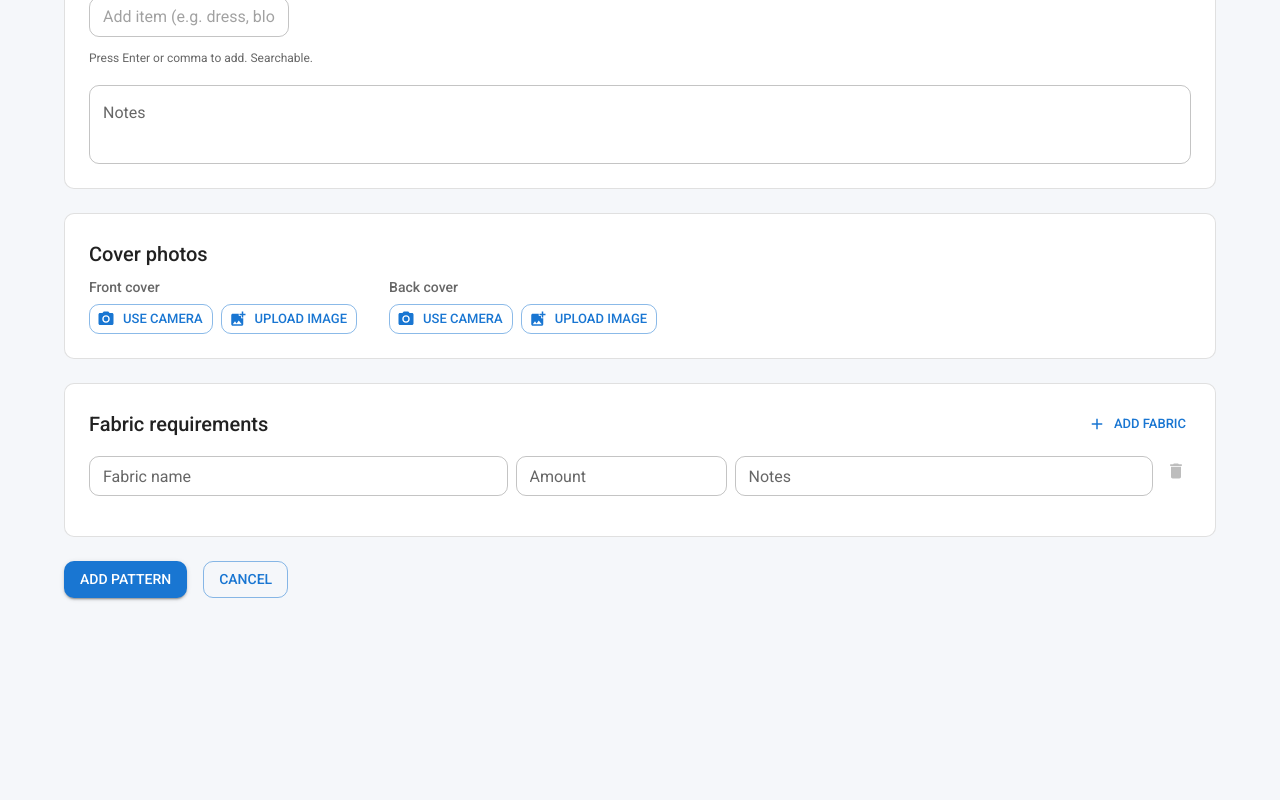
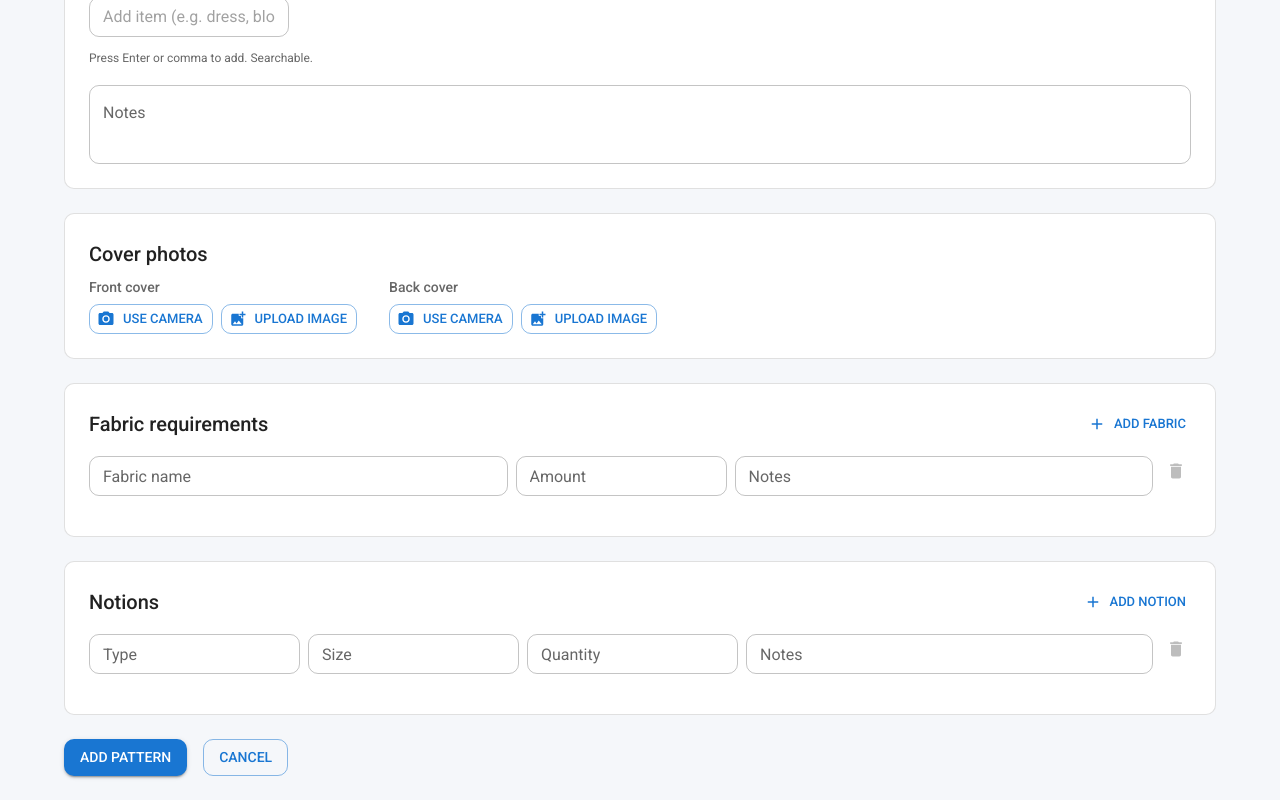
Before and after one commit to KVeitch/pattern-pantry, a Next.js app: page /patterns/new in a window 1280 px wide. Shown: the part 346-1146 px from the top of the page. Before the commit the page ends 968 px from the top, so only its background shows below. Built offline with nearby package versions, Linux system fonts and the light colour scheme.

Commit message:
Add notions management: implement Notion interface, update PatternForm for adding and editing notions, and enhance PatternDetailPage to display notions. Update edit and new pattern pages to include notions data handling.

```diff
--- a/src/app/patterns/[id]/edit/page.tsx
+++ b/src/app/patterns/[id]/edit/page.tsx
@@ -22,6 +22,7 @@ export default function EditPatternPage() {
     items: string[];
     notes?: string;
     fabrics: { id: string; name: string; amount: string; notes?: string }[];
+    notions: { id: string; type: string; size?: string; quantity: string }[];
     coverFront: CaptureResult | null;
     coverBack: CaptureResult | null;
   }) => {
@@ -36,6 +37,7 @@ export default function EditPatternPage() {
       items: data.items ?? [],
       notes: data.notes,
       fabrics: data.fabrics,
+      notions: data.notions ?? [],
       coverFront: coverToImage(data.coverFront),
       coverBack: coverToImage(data.coverBack),
     });
--- a/src/app/patterns/[id]/page.tsx
+++ b/src/app/patterns/[id]/page.tsx
@@ -161,6 +161,39 @@ export default function PatternDetailPage() {
         )}
       </Paper>
 
+      {/* Notions */}
+      <Paper variant="outlined" sx={{ p: 2, mt: 2 }}>
+        <Typography variant="h6" gutterBottom>
+          Notions
+        </Typography>
+        {!pattern.notions?.length ? (
+          <Typography color="text.secondary">No notions added yet.</Typography>
+        ) : (
+          <List disablePadding>
+            {pattern.notions.map((n) => (
+              <ListItem key={n.id} disablePadding sx={{ py: 0.5 }}>
+                <ListItemText
+                  primary={n.type}
+                  secondary={
+                    <>
+                      <Typography component="span" variant="body2" color="text.secondary">
+                        {[n.size && `Size ${n.size}`, n.quantity && `Qty ${n.quantity}`].filter(Boolean).join(" • ") || "—"}
+                      </Typography>
+                      {n.notes && (
+                        <Typography component="span" variant="body2" color="text.secondary" display="block" sx={{ mt: 0.25 }}>
+                          {n.notes}
+                        </Typography>
+                      )}
+                    </>
+                  }
+                />
+                {n.quantity && <Chip label={n.quantity} size="small" variant="outlined" />}
+              </ListItem>
+            ))}
+          </List>
+        )}
+      </Paper>
+
       {pattern.notes && (
         <Paper variant="outlined" sx={{ p: 2, mt: 2 }}>
           <Typography variant="h6" gutterBottom>
--- a/src/app/patterns/new/page.tsx
+++ b/src/app/patterns/new/page.tsx
@@ -19,6 +19,7 @@ export default function NewPatternPage() {
     items: string[];
     notes?: string;
     fabrics: { id: string; name: string; amount: string; notes?: string }[];
+    notions: { id: string; type: string; size?: string; quantity: string }[];
     coverFront: CaptureResult | null;
     coverBack: CaptureResult | null;
   }) => {
@@ -33,6 +34,7 @@ export default function NewPatternPage() {
       items: data.items ?? [],
       notes: data.notes,
       fabrics: data.fabrics,
+      notions: data.notions ?? [],
       coverFront: coverToImage(data.coverFront),
       coverBack: coverToImage(data.coverBack),
     });
--- a/src/components/PatternForm.tsx
+++ b/src/components/PatternForm.tsx
@@ -10,7 +10,7 @@ import Paper from "@mui/material/Paper";
 import Chip from "@mui/material/Chip";
 import SvgIcon from "@mui/material/SvgIcon";
 import PhotoCapture, { type CaptureResult } from "./PhotoCapture";
-import type { FabricRequirement, Pattern } from "@/types/pattern";
+import type { FabricRequirement, Notion, Pattern } from "@/types/pattern";
 
 function AddIcon() {
   return (
@@ -41,6 +41,7 @@ interface PatternFormProps {
     items: string[];
     notes?: string;
     fabrics: FabricRequirement[];
+    notions: Notion[];
     coverFront: CaptureResult | null;
     coverBack: CaptureResult | null;
   }) => void;
@@ -66,6 +67,11 @@ export default function PatternForm({
       ? initial.fabrics.map((f) => ({ ...f }))
       : [{ id: generateId(), name: "", amount: "", notes: "" }]
   );
+  const [notions, setNotions] = useState<Notion[]>(
+    initial?.notions?.length
+      ? initial.notions.map((n) => ({ ...n }))
+      : [{ id: generateId(), type: "", size: "", quantity: "", notes: "" }]
+  );
   const [coverFront, setCoverFront] = useState<CaptureResult | null>(
     initial?.coverFront ?? null
   );
@@ -90,6 +96,23 @@ export default function PatternForm({
     setFabrics((prev) => prev.filter((f) => f.id !== id));
   };
 
+  const addNotion = () => {
+    setNotions((prev) => [
+      ...prev,
+      { id: generateId(), type: "", size: "", quantity: "", notes: "" },
+    ]);
+  };
+
+  const updateNotion = (id: string, updates: Partial<Notion>) => {
+    setNotions((prev) =>
+      prev.map((n) => (n.id === id ? { ...n, ...updates } : n))
+    );
+  };
+
+  const removeNotion = (id: string) => {
+    setNotions((prev) => prev.filter((n) => n.id !== id));
+  };
+
   const addItem = () => {
     const trimmed = itemInput.trim();
     if (trimmed && !items.includes(trimmed)) {
@@ -112,6 +135,7 @@ export default function PatternForm({
   const handleSubmit = (e: React.FormEvent) => {
     e.preventDefault();
     const cleanedFabrics = fabrics.filter((f) => f.name.trim() || f.amount.trim());
+    const cleanedNotions = notions.filter((n) => n.type.trim() || n.quantity.trim());
     onSubmit({
       brand: brand.trim() || undefined,
       patternNumber: patternNumber.trim() || undefined,
@@ -122,6 +146,9 @@ export default function PatternForm({
       fabrics: cleanedFabrics.length
         ? cleanedFabrics
         : [{ id: generateId(), name: "", amount: "", notes: "" }],
+      notions: cleanedNotions.length
+        ? cleanedNotions
+        : [{ id: generateId(), type: "", size: "", quantity: "", notes: "" }],
       coverFront: coverFront || null,
       coverBack: coverBack || null,
     });
@@ -295,6 +322,80 @@ export default function PatternForm({
         ))}
       </Paper>
 
+      <Paper variant="outlined" sx={{ p: 3, mb: 3 }}>
+        <Box
+          sx={{
+            display: "flex",
+            justifyContent: "space-between",
+            alignItems: "center",
+            mb: 2,
+          }}
+        >
+          <Typography variant="h6">Notions</Typography>
+          <Button
+            type="button"
+            size="small"
+            startIcon={<AddIcon />}
+            onClick={addNotion}
+          >
+            Add notion
+          </Button>
+        </Box>
+        {notions.map((n) => (
+          <Box
+            key={n.id}
+            sx={{
+              display: "flex",
+              gap: 1,
+              alignItems: "flex-start",
+              flexWrap: "wrap",
+              mb: 2,
+            }}
+          >
+            <TextField
+              label="Type"
+              value={n.type}
+              onChange={(e) => updateNotion(n.id, { type: e.target.value })}
+              placeholder="e.g. button, zipper, snap"
+              size="small"
+              sx={{ minWidth: 140 }}
+            />
+            <TextField
+              label="Size"
+              value={n.size ?? ""}
+              onChange={(e) => updateNotion(n.id, { size: e.target.value })}
+              placeholder="e.g. 18mm, 7&quot;"
+              size="small"
+              sx={{ minWidth: 100 }}
+            />
+            <TextField
+              label="Quantity"
+              value={n.quantity}
+              onChange={(e) => updateNotion(n.id, { quantity: e.target.value })}
+              placeholder="e.g. 6, 1 set"
+              size="small"
+              sx={{ minWidth: 100 }}
+            />
+            <TextField
+              label="Notes"
+              value={n.notes ?? ""}
+              onChange={(e) => updateNotion(n.id, { notes: e.target.value })}
+              placeholder="Optional"
+              size="small"
+              sx={{ minWidth: 140, flex: 1 }}
+            />
+            <IconButton
+              size="small"
+              onClick={() => removeNotion(n.id)}
+              color="error"
+              disabled={notions.length <= 1}
+            >
+              <DeleteOutlineIcon />
+            </IconButton>
+          </Box>
+        ))}
+      </Paper>
+
       <Box sx={{ display: "flex", gap: 2 }}>
         <Button type="submit" variant="contained" color="primary">
           {initial ? "Save changes" : "Add pattern"}
--- a/src/components/PhotoCapture.tsx
+++ b/src/components/PhotoCapture.tsx
@@ -1,6 +1,6 @@
 "use client";
 
-import { useRef, useState } from "react";
+import { useRef, useState, useEffect } from "react";
 import Box from "@mui/material/Box";
 import Button from "@mui/material/Button";
 import Typography from "@mui/material/Typography";
@@ -75,16 +75,23 @@ export default function PhotoCapture({
     e.target.value = "";
   };
 
+  // Attach stream to video after it mounts (video only exists once stream is set)
+  useEffect(() => {
+    if (stream && videoRef.current) {
+      videoRef.current.srcObject = stream;
+    }
+  }, [stream]);
+
   const handleStartCamera = async () => {
     setCameraError(null);
     try {
+      // "user" = front-facing/webcam (laptops); "environment" = rear (phones).
+      // Use ideal so we fall back to any camera when only one exists (e.g. laptop).
+      const facing = type === "back" ? "environment" : "user";
       const mediaStream = await navigator.mediaDevices.getUserMedia({
-        video: { facingMode: "environment" },
+        video: { facingMode: { ideal: facing } },
       });
       setStream(mediaStream);
-      if (videoRef.current) {
-        videoRef.current.srcObject = mediaStream;
-      }
     } catch (err) {
       setCameraError(
         err instanceof Error ? err.message : "Could not access camera"
@@ -105,6 +112,10 @@ export default function PhotoCapture({
   const handleCapture = () => {
     if (!videoRef.current || !stream) return;
     const video = videoRef.current;
+    if (!video.videoWidth || !video.videoHeight) {
+      setCameraError("Please wait for the camera to start");
+      return;
+    }
     const canvas = document.createElement("canvas");
     canvas.width = video.videoWidth;
     canvas.height = video.videoHeight;
--- a/src/types/pattern.ts
+++ b/src/types/pattern.ts
@@ -7,6 +7,14 @@ export interface FabricRequirement {
   id: string;
   name: string;
   amount: string; // e.g. "2 yards", "1.5 m"
+  notes?: string;
+}
+
+export interface Notion {
+  id: string;
+  type: string; // e.g. button, zipper, snap
+  size?: string;
+  quantity: string; // e.g. "2", "1 set", "3"
   notes?: string;
 }
 
@@ -29,6 +37,7 @@ export interface Pattern {
   items?: string[];
   notes?: string;
   fabrics: FabricRequirement[];
+  notions?: Notion[];
   coverFront?: PatternCoverImage;
   coverBack?: PatternCoverImage;
   createdAt: string; // ISO date
```
